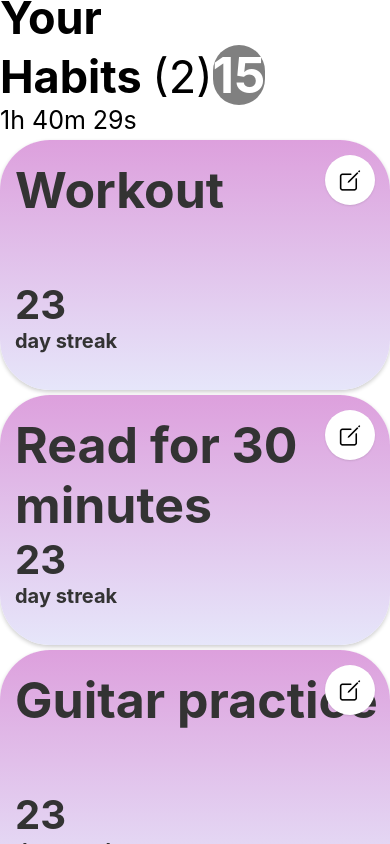
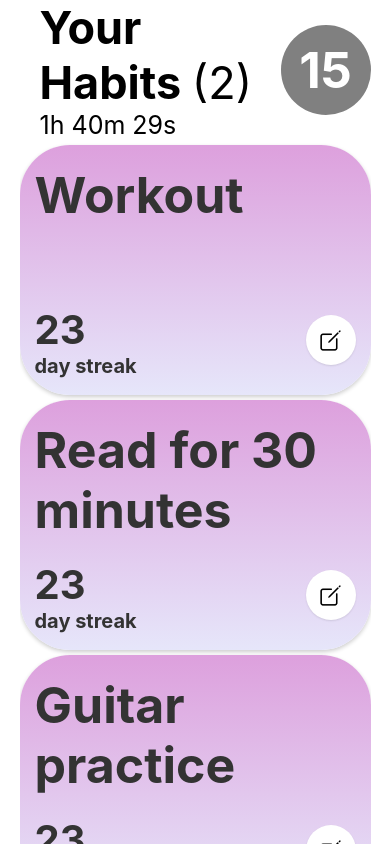
Before and after one commit to rafaredei/react-native-habitTracker, a React Native app: screen / in a window 390 px wide. Built offline with nearby package versions, Linux system fonts and the light colour scheme.

Commit message:
layout fixed

```diff
--- a/App.tsx
+++ b/App.tsx
@@ -9,7 +9,7 @@ export default function App() {
   const [minutes, setMinutes] = useState(0);
   const [seconds, setSeconds] = useState(0);
   const [data, setData] = useState([
-    { type: 'header', key: 'your', id: '0', hours: 0, minutes: 0, seconds: 0 }, // Added initial time properties
+    { type: 'header', key: 'your', id: '0', hours: 0, minutes: 0, seconds: 0 },
     { type: 'habit', key: 'Workout', id: '1', completed: false },
     { type: 'habit', key: 'Read for 30 minutes', id: '2', completed: false },
     { type: 'habit', key: 'Guitar practice', id: '3', completed: false },
@@ -30,7 +30,7 @@ export default function App() {
       setSeconds(seconds);
 
       setData(prevData => prevData.map(item =>
-        item.type === 'header' ? { ...item, hours, minutes, seconds } : item // Update header with time
+        item.type === 'header' ? { ...item, hours, minutes, seconds } : item
       ));
     };
     updateTime();
@@ -52,15 +52,17 @@ export default function App() {
     if (item.type === 'header') {
       return (
         <View style={styles.headerTextContainer}>
-          <Text style={[styles.text, {marginTop: -10}]}>Your</Text>
-          <Text style={styles.text}>
-            <Text style={{ fontWeight: 'bold' }}>Habits </Text>
-            <Text style={{ fontWeight: 'normal' }}>(2)</Text>
-            <View style={styles.totalStreakBubble}>
-              <Text style={styles.totalStreakText}>15</Text>
-            </View>
-          </Text>
-          <Text style={styles.bedtimeText}>{item.hours}h {item.minutes}m {item.seconds}s</Text>
+          <View style={styles.textContainer}>
+            <Text style={styles.text}>Your</Text>
+            <Text style={[styles.text, { marginTop: 0 }]}>
+              <Text style={{ fontWeight: 'bold' }}>Habits </Text>
+              <Text style={{ fontWeight: 'normal' }}>(2)</Text>
+            </Text>
+            <Text style={styles.bedtimeText}>{item.hours}h {item.minutes}m {item.seconds}s</Text>
+          </View>
+          <View style={styles.totalStreakBubble}>
+            <Text style={styles.totalStreakText}>15</Text>
+          </View>
         </View>
       );
     } else if (item.type === 'habit') {
@@ -131,9 +133,6 @@ const styles = StyleSheet.create({
     justifyContent: 'center',
     alignItems: 'center',
   },
-  contentContainer: {
-
-  },
   text: {
     color: 'black',
     fontSize: 45,
@@ -145,6 +144,7 @@ const styles = StyleSheet.create({
     fontSize: 25,
   },
   cardContainer: {
+    width: Dimensions.get('window').width * 0.9,
     height: 250,
     borderRadius: 50,
     elevation: 5,
@@ -163,14 +163,22 @@ const styles = StyleSheet.create({
   separator: {
     height: 5,
   },
-  headerContainer: {
-
+  headerTextContainer: {
+    flexDirection: 'row',
+    justifyContent: 'space-between',
+    alignItems: 'center',
+    paddingLeft: 20,
   },
-  headerTextContainer: {
+  textContainer: {
+    flexDirection: 'column',
   },
   totalStreakBubble: {
     backgroundColor: 'grey',
     borderRadius: 45,
+    width: 90,
+    height: 90,
+    justifyContent: 'center',
+    alignItems: 'center',
   },
   totalStreakText: {
     color: 'white',
@@ -182,12 +190,12 @@ const styles = StyleSheet.create({
   },
   streakTextContainer: {
     position: 'absolute',
-    paddingTop: 140,
+    paddingTop: 160,
   },
   editButtonContainer: {
     position: 'absolute',
-    right: 15, // Adjusted for responsive width
-    top: 15,
+    right: 15,
+    bottom: 30,
   },
   editButton: {
     width: 50,
```
